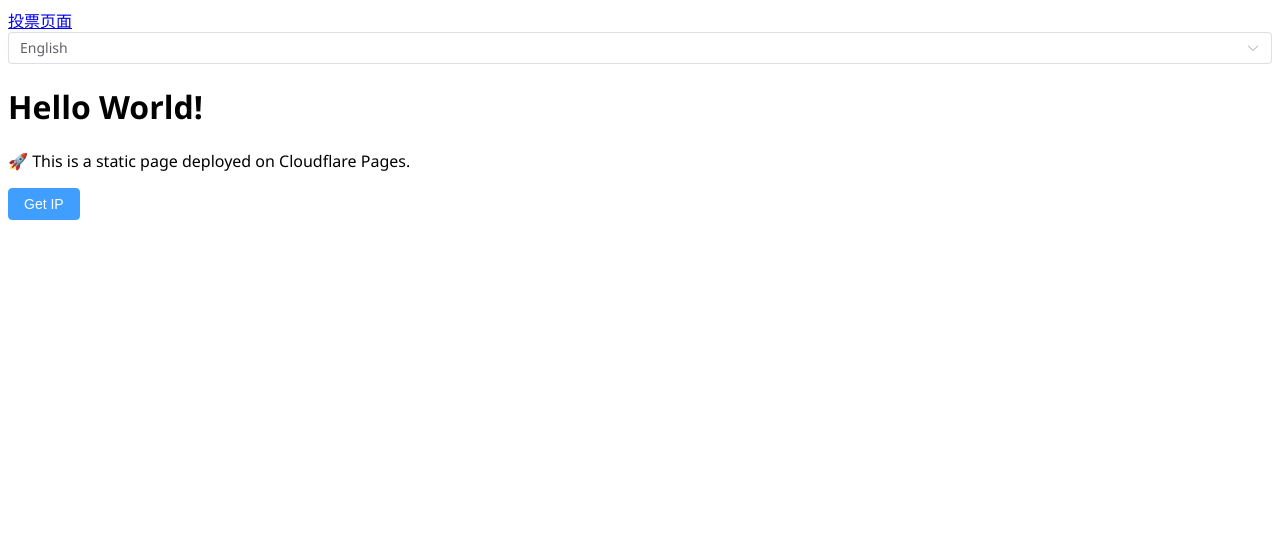
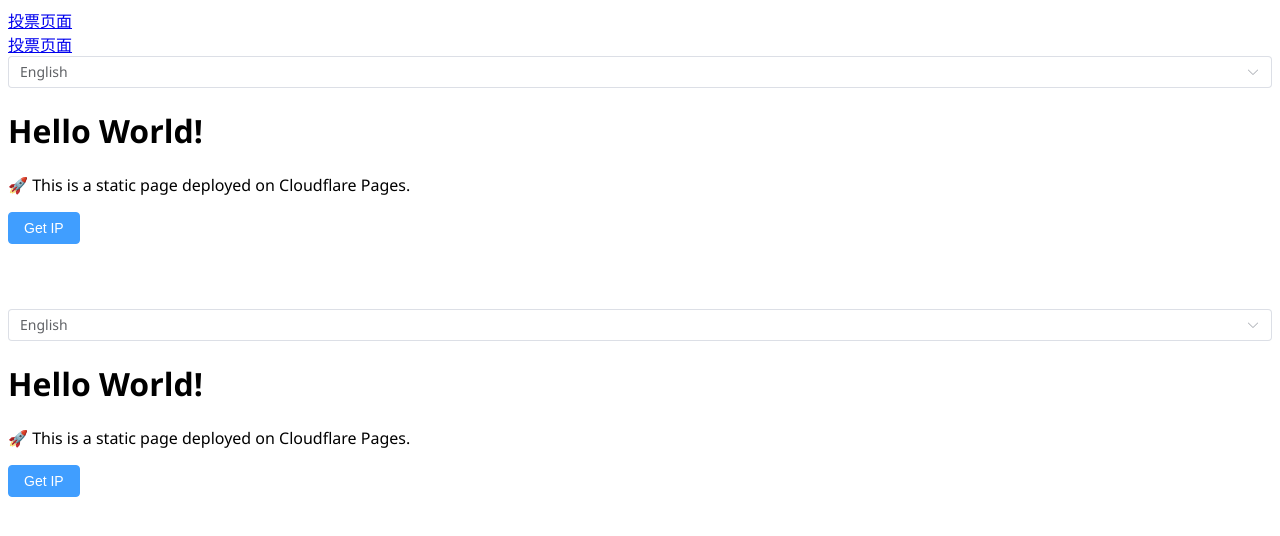
Before and after one commit to mhy289/MyWorld, a Vue app: page /#/ in a window 1280 px wide. Shown: the top 536 px of the page. Built offline with nearby package versions, Linux system fonts and the light colour scheme.

Commit message:
重构路由结构和页面布局，支持多页面导航和视图渲染

```diff
--- a/src/App.vue
+++ b/src/App.vue
@@ -102,11 +102,12 @@ onMounted(() => {
 </script>
 
 <template>
-  <router-link to="/vote" class="vote-link">
-    投票页面
-  </router-link>
-  <div class="min-h-screen bg-gradient-to-br from-gray-50 to-blue-50 flex flex-col items-center justify-center p-4">
-    <!-- 语言选择器 -->
+  <div class="app-container">
+    <router-link to="/vote" class="vote-link">
+      投票页面
+    </router-link>
+    <router-view />
+  </div>
     <div class="absolute top-4 right-4">
       <el-select
         v-model="lang"
@@ -157,5 +158,4 @@ onMounted(() => {
         </el-icon>
       </div>
     </div>
-  </div>
 </template>
--- a/src/router/index.js
+++ b/src/router/index.js
@@ -1,6 +1,11 @@
-import { createRouter, createWebHistory } from 'vue-router';
+import { createRouter, createWebHashHistory } from 'vue-router';
 
 const routes = [
+  {
+    path: '/',
+    name: 'App',
+    component: () => import('../App.vue')
+  },
   {
     path: '/vote',
     name: 'Vote',
@@ -9,7 +14,7 @@ const routes = [
 ];
 
 const router = createRouter({
-  history: createWebHistory(),
+  history: createWebHashHistory(),
   routes
 });
 
--- a/src/views/VotePage.vue
+++ b/src/views/VotePage.vue
@@ -42,10 +42,13 @@ export default {
   methods: {
     async vote(option) {
       try {
-        await axios.post('/api/vote', { option });
+        console.log('发送投票请求:', { option });
+        const response = await axios.post('/api/vote', { option });
+        console.log('投票响应:', response.data);
         this.voteCounts[option]++;
+        this.$router.push('/result'); // 跳转到结果页
       } catch (error) {
-        console.error('投票失败:', error);
+        console.error('投票失败:', error.response?.data || error.message);
       }
     },
     async fetchVotes() {
```
